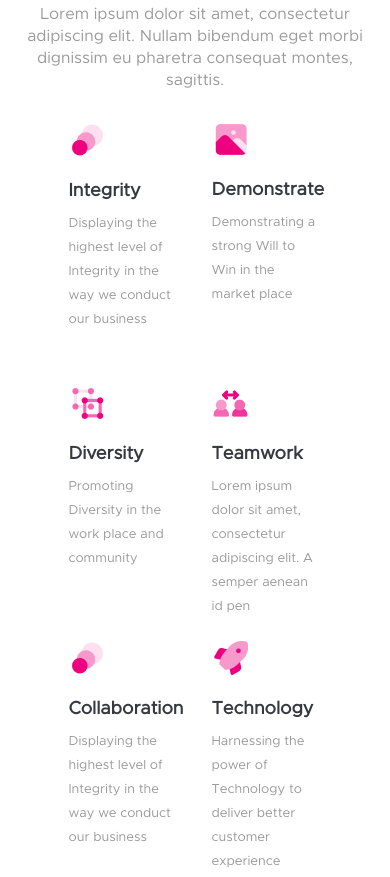
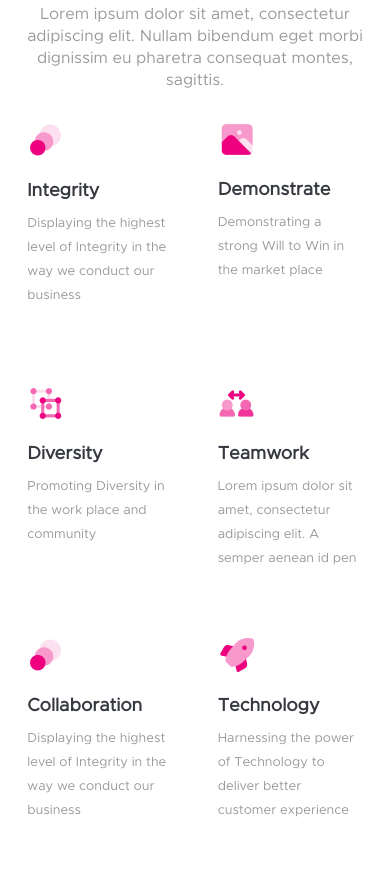
Before and after one commit to Masud9153/IPDC-FINANCE, a plain HTML site: page index.html in a window 390 px wide. Shown: the part 1159-2036 px from the top of the page. Drawn offline with nearby package versions, Linux system fonts and the light colour scheme; files whose address does not match are found by name.

Commit message:
gap maintain

```diff
--- a/style1.css
+++ b/style1.css
@@ -495,9 +495,20 @@ min-height: 820px;
   margin-top: 20px;
 }
 
+@media screen and ( max-width : 769px ) {
+  .card-1{
+    justify-content: center;
+  }
+  .card-2{
+    justify-content: center;
+  }
+}
+
+
+
 @media screen and ( max-width : 426px ) {
    .col-30{
-    width: 110px;
+    width: 145px;
    }
    .card-1{
     justify-content: space-evenly;
@@ -526,13 +537,10 @@ min-height: 820px;
   }
 }
 
-@media screen and ( max-width : 769px ) {
-  .card-1{
-    justify-content: center;
-  }
-  .card-2{
-    justify-content: center;
-  }
+@media screen and ( max-width : 330px ) {
+  .col-30{
+    width: 120px;
+   }
 }
 
 
```
